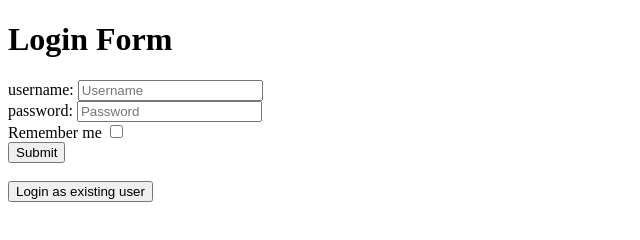
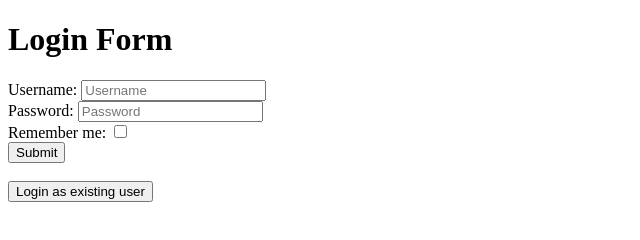
Before and after one commit to acciojob/remember-me-login-form-MohdSajid8010, a website: page main.html in a window 1280 px wide. Shown: the full height of the page, 0-640 px from the left. Drawn offline with Linux system fonts and the light colour scheme.

Commit message:
created a submission

```diff
--- a/main.html
+++ b/main.html
@@ -10,11 +10,11 @@
 	<!-- the entire body must be written by student -->
 	 <form action="">
         <h1>Login Form</h1>
-        <label for="username">username:</label>
+        <label for="username">Username:</label>
         <input type="text" id="username" placeholder="Username "><br>
-        <label for="password">password:</label>
+        <label for="password">Password:</label>
         <input type="password" id="password" placeholder="Password "><br>
-        <label for="checkbox">Remember me</label>
+        <label for="checkbox">Remember me:</label>
         <input type="checkbox"  id="checkbox" value="saj"><br>
         <input type="submit"id="submit" value="Submit">
     </form><br>
```
